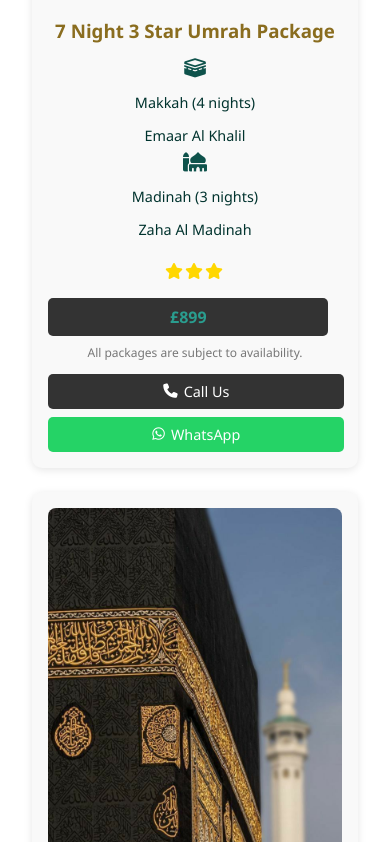
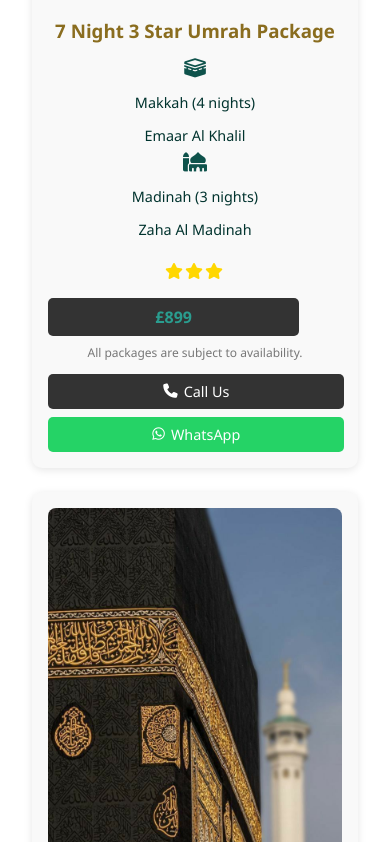
Before and after one commit to Samanqayoom/Umrah-Website, a React (Create React App) app: page / in a window 390 px wide. Shown: the part 1365-2207 px from the top of the page. Built offline with nearby package versions, Linux system fonts and the light colour scheme.

Commit message:
Updated form with Formspree action and input

```diff
--- a/src/components/FourStarPackages.css
+++ b/src/components/FourStarPackages.css
@@ -142,7 +142,8 @@
   }
 
   .price {
+    width:80%;
     font-size: 1rem; /* price ka font size adjust */
-    padding: 0.5rem;
+    padding: 0.4rem;
   }
 }
--- a/src/components/ThreeStarPackages.css
+++ b/src/components/ThreeStarPackages.css
@@ -134,7 +134,7 @@
 
   .call-btn,
   .whatsapp-btn {
-    width: 90%; /* buttons full width on mobile */
+    width: 80%; /* buttons full width on mobile */
     justify-content: center;
   }
 
```
